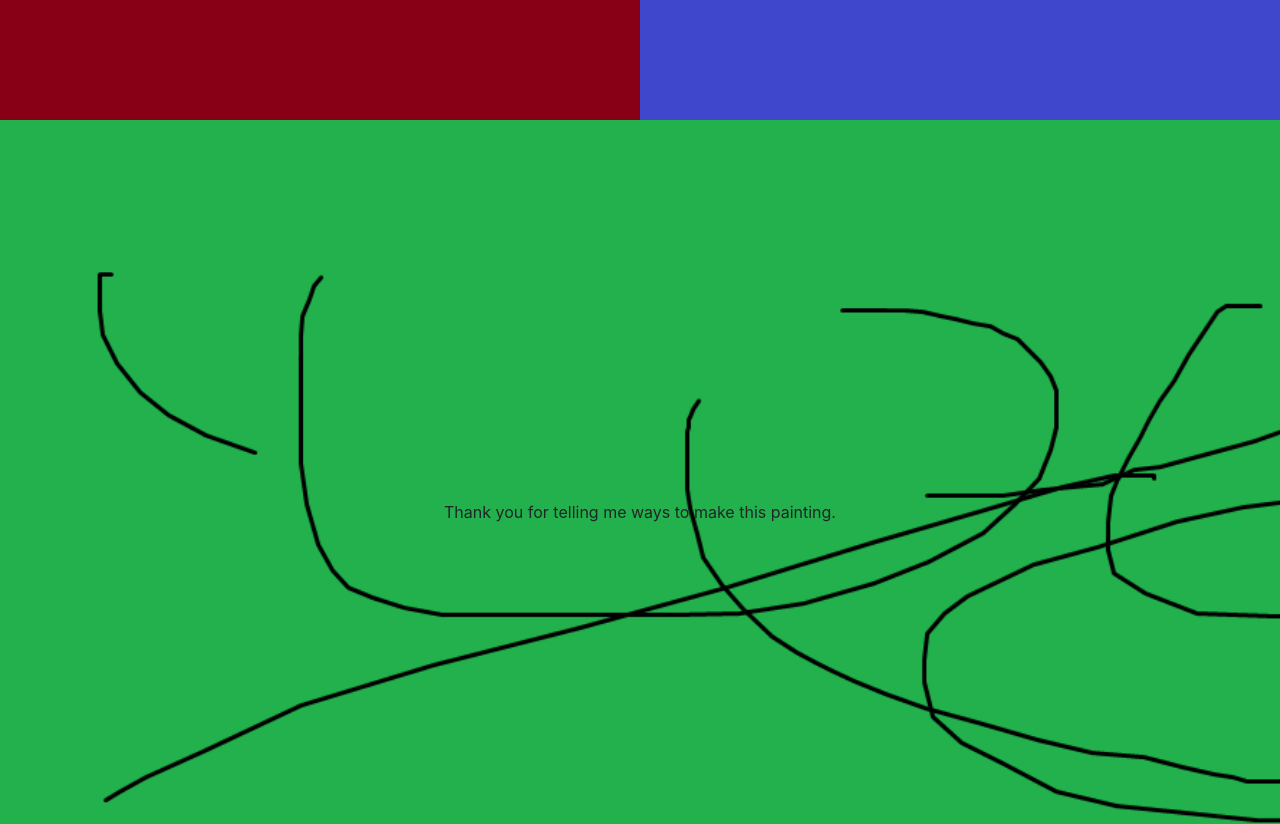
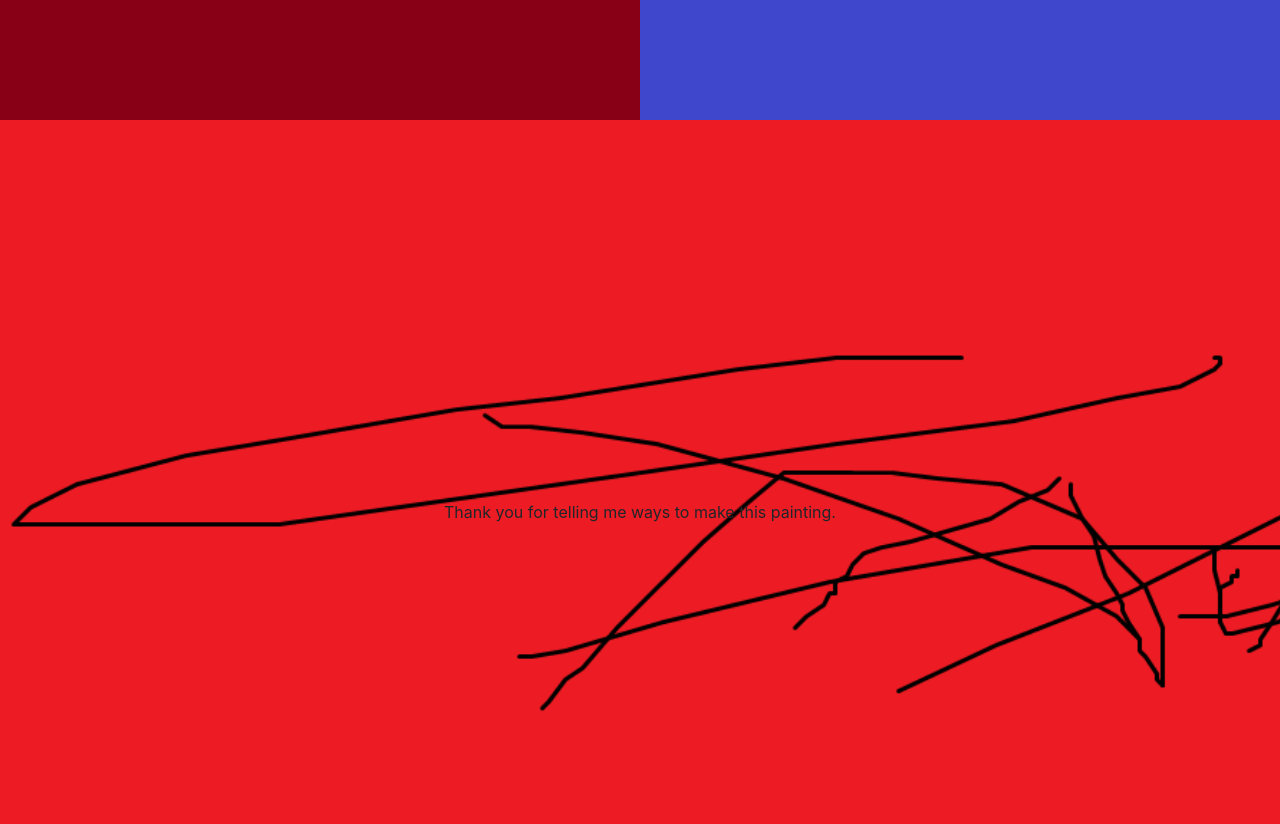
Before and after one commit to utkarsh3mehta/giftwebsite, a plain HTML site: page index.html in a window 1280 px wide. Shown: the part 1480-2304 px from the top of the page. Drawn offline with Linux system fonts and the light colour scheme.

Commit message:
Changes made style.css

```diff
--- a/css/style.css
+++ b/css/style.css
@@ -44,7 +44,7 @@ body {
 }
 
 .paint-slide{
-    background-image: url("../images/green.png");
+    background-image: url("../images/red.png");
 }
 
 .painting-slide {
```
